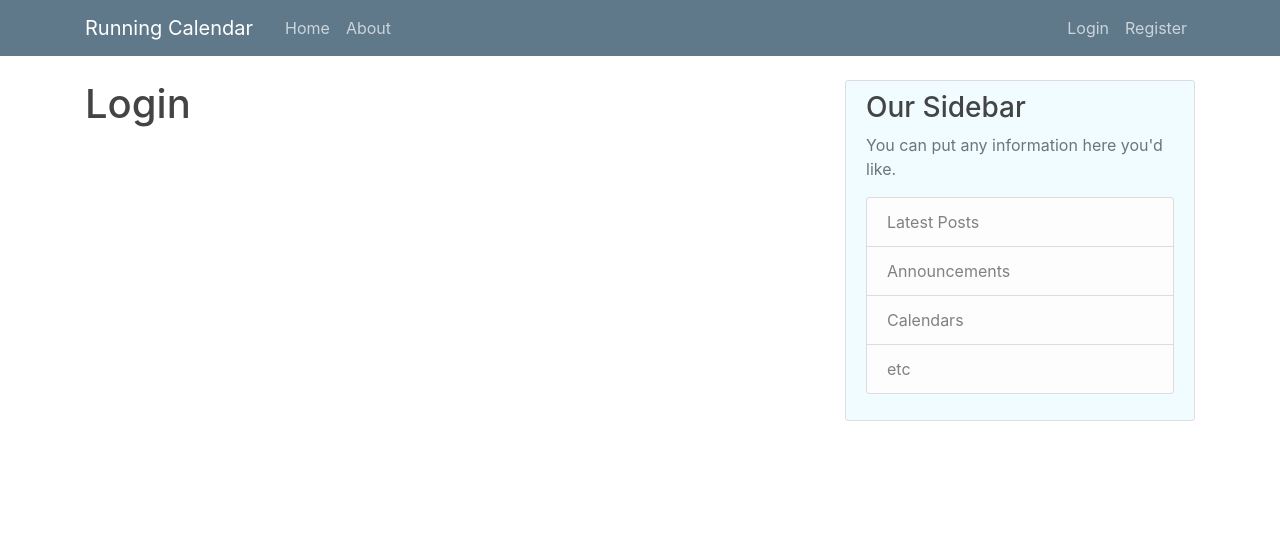
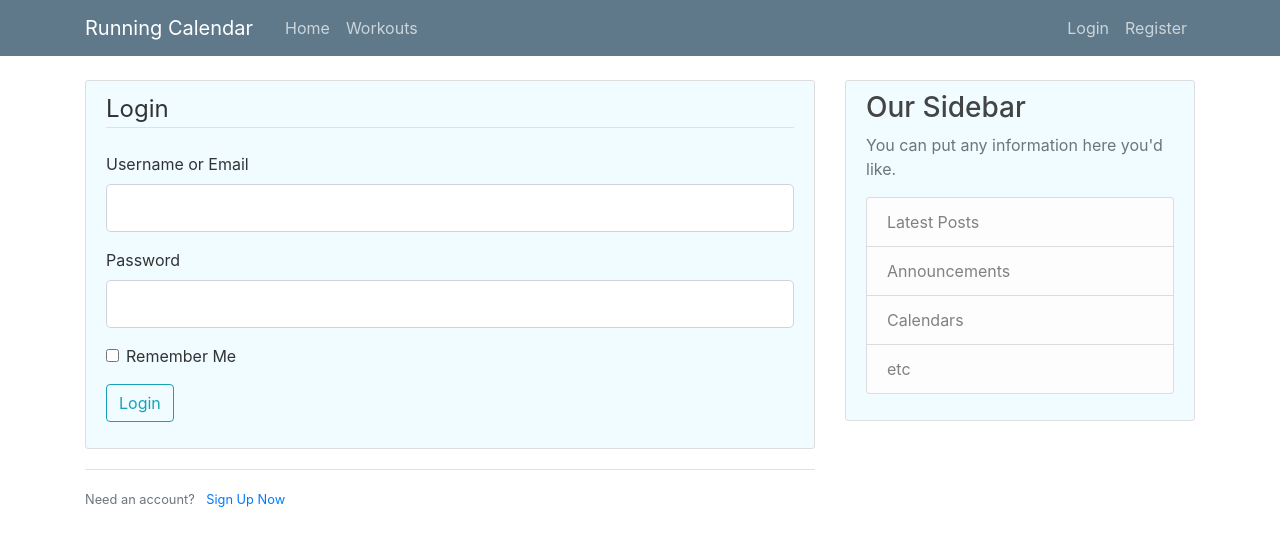
Before and after one commit to Code-Institute-Submissions/flask-training-calendar, a Flask app: page /login in a window 1280 px wide. Shown: the top 546 px of the page. Run offline with Flask 2, Linux system fonts and the light colour scheme; some libraries are stand-ins or nearby versions.

Commit message:
Edited and displayed login form, hooked up navbar links

```diff
--- a/app.py
+++ b/app.py
@@ -31,7 +31,7 @@ workouts = [
 
 
 @app.route('/')
-def hello():
+def home():
     return render_template("home.html")
 
 @app.route('/workouts')
@@ -43,12 +43,18 @@ def register():
     form = RegistrationForm()
     if form.validate_on_submit():
         flash("Your account has been successfully created, please login", "success")
-        return redirect(url_for("hello"))
+        return redirect(url_for("home"))
     return render_template("register.html", title="register", form=form)
 
-@app.route('/login')
+@app.route('/login', methods=["POST", "GET"])
 def login():
     form = LoginForm()
+    if form.validate_on_submit():
+        if (form.username_or_email.data == 'admin@example.com' or form.username_or_email.data == 'admin') and form.password.data == "password":
+            flash('You have been logged in!', 'success')
+            return redirect(url_for('home'))
+        else:
+            flash('Login Unsuccessful. Please check your login details', 'danger')
     return render_template("login.html", title="login", form=form)
 
 if __name__ == '__main__':
--- a/forms.py
+++ b/forms.py
@@ -10,7 +10,7 @@ class RegistrationForm(FlaskForm):
     submit = SubmitField('Sign Up')
 
 class LoginForm(FlaskForm):
-    email = StringField('Email', validators=[DataRequired(), Email()])
+    username_or_email = StringField('Username or Email', validators=[DataRequired()])
     password = PasswordField('Password', validators=[DataRequired()])
     remember = BooleanField('Remember Me')
     submit = SubmitField('Login')
--- a/templates/layout.html
+++ b/templates/layout.html
@@ -21,19 +21,19 @@
      <header class="site-header">
         <nav class="navbar navbar-expand-md navbar-dark bg-steel fixed-top">
             <div class="container">
-                <a class="navbar-brand mr-4" href="/">Running Calendar</a>
+                <a class="navbar-brand mr-4" href="{{ url_for('home') }}">Running Calendar</a>
                 <button class="navbar-toggler" type="button" data-toggle="collapse" data-target="#navbarToggle" aria-controls="navbarToggle" aria-expanded="false" aria-label="Toggle navigation">
             <span class="navbar-toggler-icon"></span>
           </button>
                 <div class="collapse navbar-collapse" id="navbarToggle">
                     <div class="navbar-nav mr-auto">
-                        <a class="nav-item nav-link" href="/">Home</a>
-                        <a class="nav-item nav-link" href="/about">About</a>
+                        <a class="nav-item nav-link" href="{{url_for('home')}}">Home</a>
+                        <a class="nav-item nav-link" href="{{url_for('get_workouts')}}">Workouts</a>
                     </div>
                     <!-- Navbar Right Side -->
                     <div class="navbar-nav">
-                        <a class="nav-item nav-link" href="/login">Login</a>
-                        <a class="nav-item nav-link" href="/register">Register</a>
+                        <a class="nav-item nav-link" href="{{url_for('login')}}">Login</a>
+                        <a class="nav-item nav-link" href="{{url_for('register')}}">Register</a>
                     </div>
                 </div>
             </div>
--- a/templates/login.html
+++ b/templates/login.html
@@ -1,4 +1,49 @@
 {% extends "layout.html" %}
 {% block content %}
-    <h1>Login</h1>
+    <div class="content-section">
+        <form method="POST" action="">
+            {{form.hidden_tag()}}
+            <fieldset class="form-group">
+                <legend class="border-bottom mb-4">Login</legend>
+                <div class="form-group">
+                    {{ form.username_or_email.label(class='form-control-label') }}
+                    {% if form.username_or_email.errors %}
+                        {{ form.username_or_email(class="form-control form-control-lg is-invalid")}}
+                        <div class="invalid-feedback">
+                            {% for error in form.username_or_email.errors %}
+                            <span>{{ error }}</span>
+                            {% endfor %}
+                        </div>
+                    {% else %}
+                        {{ form.username_or_email(class='form-control form-control-lg') }}
+                    {% endif %}
+                </div>
+                <div class="form-group">
+                    {{ form.password.label(class='form-control-label') }}
+                    {% if form.password.errors %}
+                        {{ form.password(class="form-control form-control-lg is-invalid")}}
+                        <div class="invalid-feedback">
+                            {% for error in form.password.errors %}
+                            <span>{{ error }}</span>
+                            {% endfor %}
+                        </div>
+                    {% else %}
+                        {{ form.password(class='form-control form-control-lg') }}
+                    {% endif %}
+                </div>
+                <div class="form-check">
+                    {{ form.remember(class="form-check-input")}}
+                    {{ form.remember.label(class="form-check-label")}}
+                </div>
+            </fieldset>
+            <div class="form-group">
+                {{ form.submit(class='btn btn-outline-info') }}
+            </div>
+        </form>
+    </div>
+    <div class="border-top pt-3">
+        <small class="text-muted">
+            Need an account? <a class="ml-2" href="{{url_for('register')}}">Sign Up Now</a>
+        </small>
+    </div>
 {% endblock content %}
--- a/templates/register.html
+++ b/templates/register.html
@@ -4,7 +4,7 @@
         <form method="POST" action="">
             {{form.hidden_tag()}}
             <fieldset class="form-group">
-                <legend class="border-bottom mb-4">Join Today</legend>
+                <legend class="border-bottom mb-4">Sign Up</legend>
                 <div class="form-group">
                     {{ form.username.label(class='form-control-label') }}
                     {% if form.username.errors %}
```
